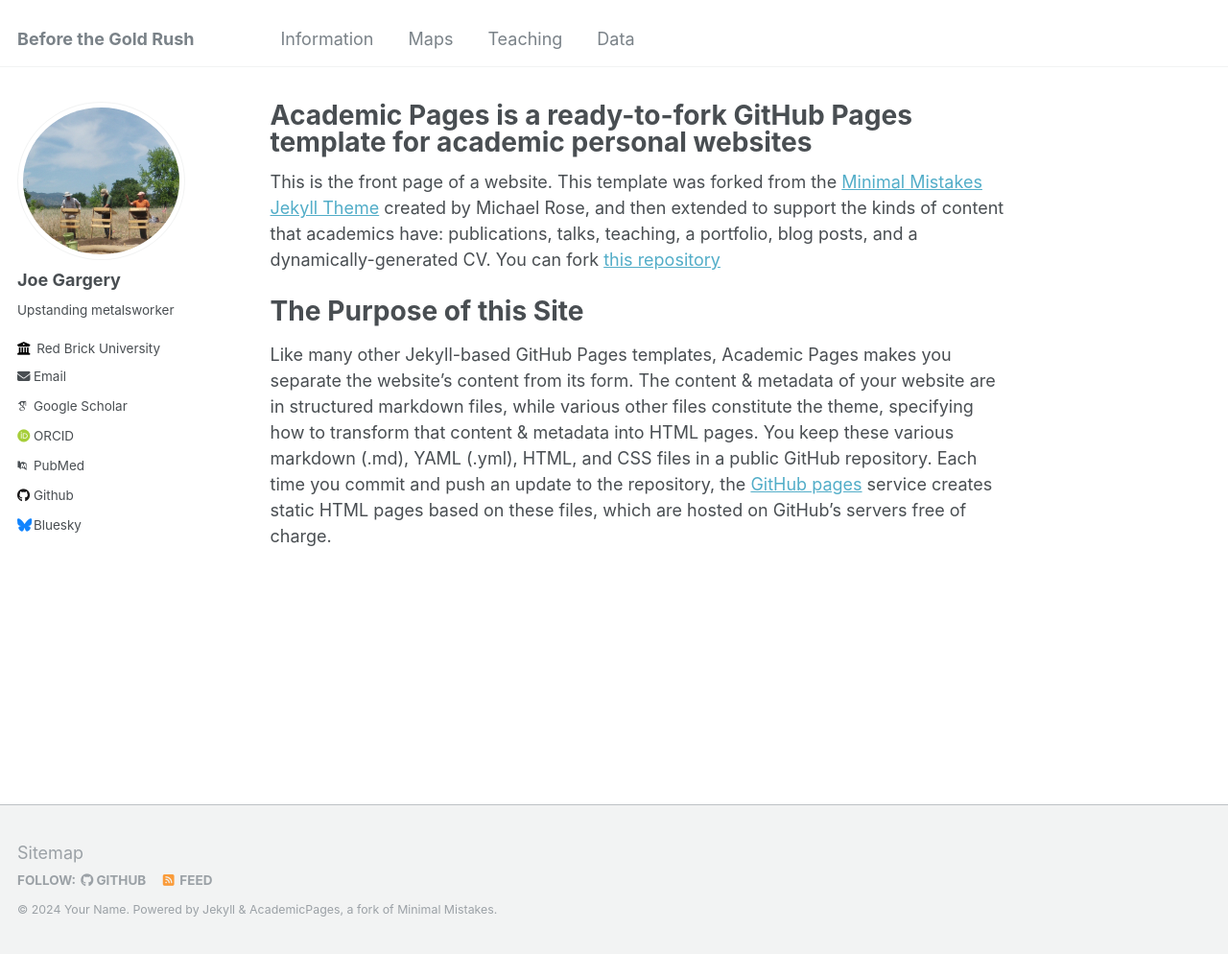
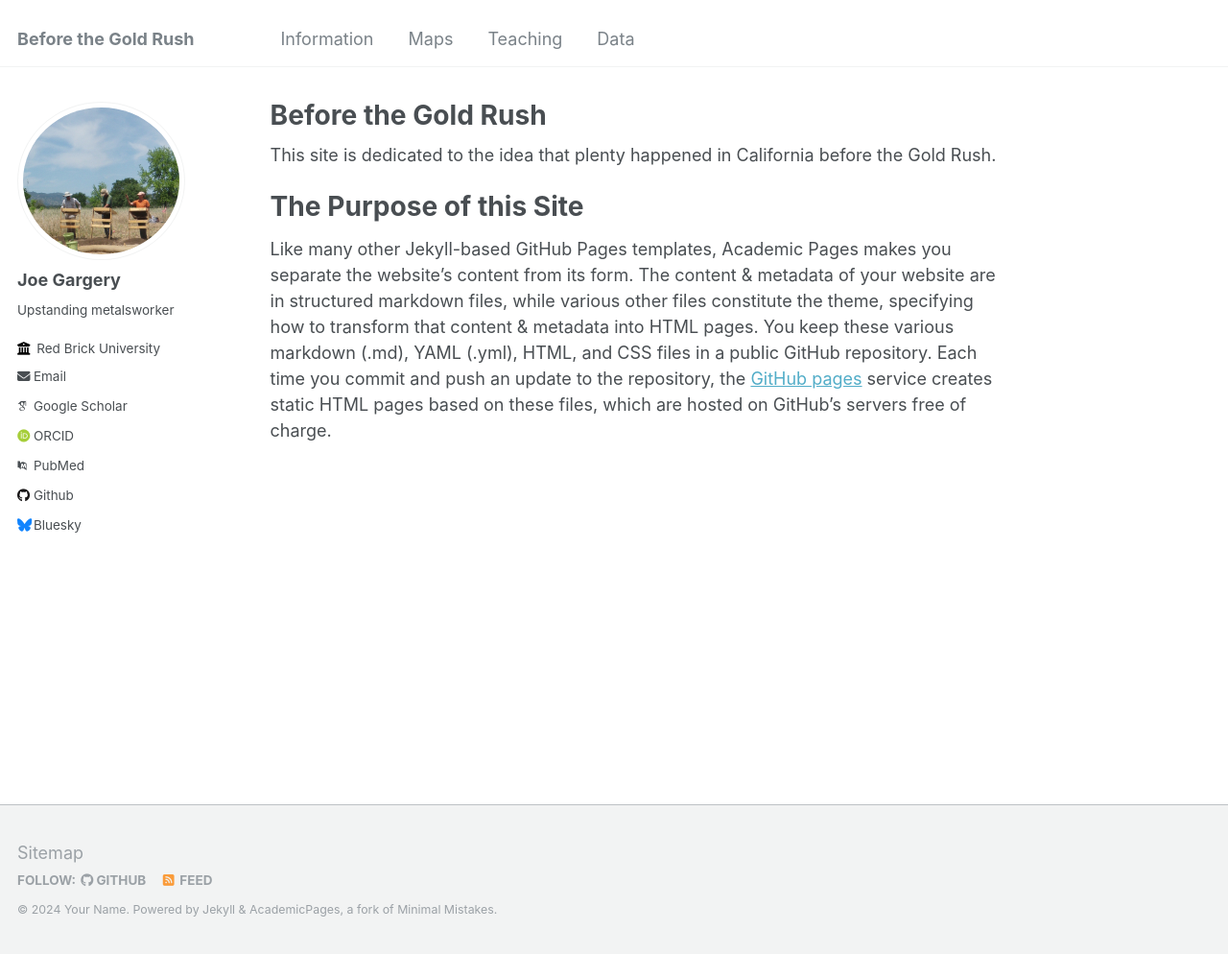
Before and after one commit to csus-arc/csus-arc.github.io, a Jekyll site: the page built from _pages/about.md, in a window 1280 px wide and 994 px high. Shown: the whole window at 96% size. Built offline with Jekyll 4.4.1, drawn with Linux system fonts in a browser that asks for light colours; some web fonts are replaced.

Commit message:
Update about.md

```diff
--- a/_pages/about.md
+++ b/_pages/about.md
@@ -1,6 +1,6 @@
 ---
 permalink: /
-title: "Academic Pages is a ready-to-fork GitHub Pages template for academic personal websites"
+title: "Before the Gold Rush"
 author_profile: true
 redirect_from:
   - /about/
@@ -8,7 +8,7 @@ redirect_from:
 
 ---
 
-This is the front page of a website. This template was forked from the [Minimal Mistakes Jekyll Theme](https://mmistakes.github.io/minimal-mistakes/) created by Michael Rose, and then extended to support the kinds of content that academics have: publications, talks, teaching, a portfolio, blog posts, and a dynamically-generated CV. You can fork [this repository](https://github.com/academicpages/academicpages.github.io)
+This site is dedicated to the idea that plenty happened in California before the Gold Rush.
 
 The Purpose of this Site
 ======
```
